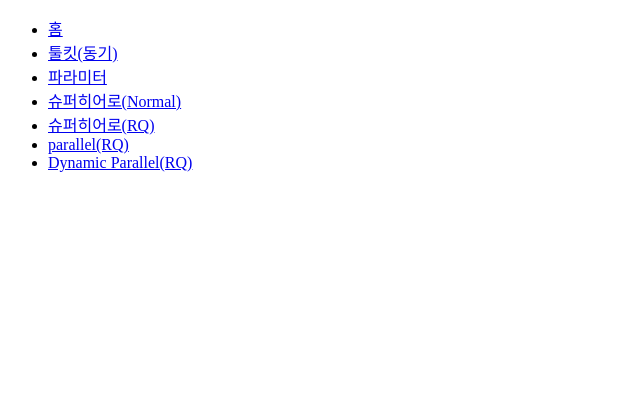
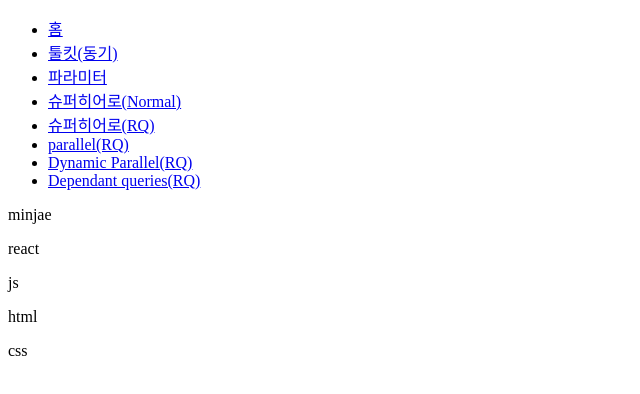
Before and after one commit to ssi02014/react-query-tutorial, a React (Create React App) app in the folder app/: page /dependant-queries in a window 1280 px wide. Shown: the top 394 px of the page, without its empty margins (0-640 px from the left). Built offline with nearby package versions, Linux system fonts and the light colour scheme; data requests are answered from the project's data file.

Commit message:
feat: 종속 쿼리

```diff
--- a/app/db.json
+++ b/app/db.json
@@ -29,5 +29,17 @@
             "id": 3,
             "name": "woorim"
         }
+    ],
+    "users": [
+        {
+            "id": "ssi02014@naver.com",
+            "channelId": "minjae"
+        }
+    ],
+    "channels": [
+        {
+            "id": "minjae",
+            "courses": ["react", "js", "html", "css"]
+        }
     ]
 }
--- a/app/src/App.tsx
+++ b/app/src/App.tsx
@@ -10,6 +10,7 @@ import ToolkitPage from './pages/toolkit';
 import RQSuperHeroDetailPage from './pages/RQSuperHeroDetail';
 import ParallelQueriesPage from './pages/ParallelQueries';
 import DynamicParallelPage from './pages/DynamicParallelPage';
+import DependantQueriesPage from './pages/DependantQueries';
 
 const queryClient = new QueryClient();
 
@@ -45,6 +46,9 @@ function App() {
           <li>
             <Link to="/dynamic-parallel">Dynamic Parallel(RQ)</Link>
           </li>
+          <li>
+            <Link to="/dependant-queries">Dependant queries(RQ)</Link>
+          </li>
         </ul>
         <Routes>
           <Route path="/" element={<HomePage />} />
@@ -61,6 +65,10 @@ function App() {
             path="/dynamic-parallel"
             element={<DynamicParallelPage heroIds={[1, 3]} />}
           />
+          <Route
+            path="/dependant-queries"
+            element={<DependantQueriesPage email="ssi02014@naver.com" />}
+          />
         </Routes>
         <ReactQueryDevtools initialIsOpen={false} position="bottom-right" />
       </QueryClientProvider>
--- /dev/null
+++ b/app/src/pages/DependantQueries/index.tsx
@@ -0,0 +1,37 @@
+import axios from 'axios';
+import React from 'react';
+import { useQuery } from 'react-query';
+
+interface Props {
+  email: string;
+}
+
+const fetchUserByEmail = (email: string) => {
+  return axios.get(`http://localhost:4000/users/${email}`);
+};
+
+const fetchCoursesByChannelId = (channelId: string) => {
+  return axios.get(`http://localhost:4000/channels/${channelId}`);
+};
+const DependantQueriesPage = ({ email }: Props) => {
+  const { data: user } = useQuery(['user', email], () =>
+    fetchUserByEmail(email)
+  );
+  const channelId = user?.data.channelId;
+  const { data } = useQuery(
+    ['courses', channelId],
+    () => fetchCoursesByChannelId(channelId),
+    { enabled: !!channelId }
+  );
+
+  return (
+    <div>
+      {data?.data.id}{' '}
+      {data?.data.courses.map((el: string) => (
+        <p>{el}</p>
+      ))}
+    </div>
+  );
+};
+
+export default DependantQueriesPage;
```
Also changed, not shown: 1 other file (tests, documents, lock files or other folders).
